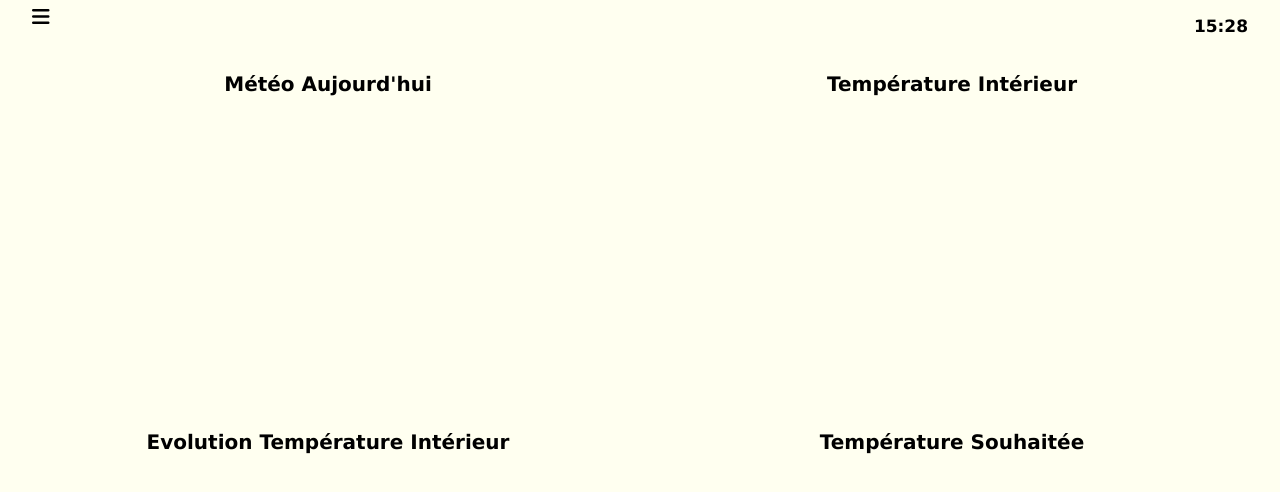
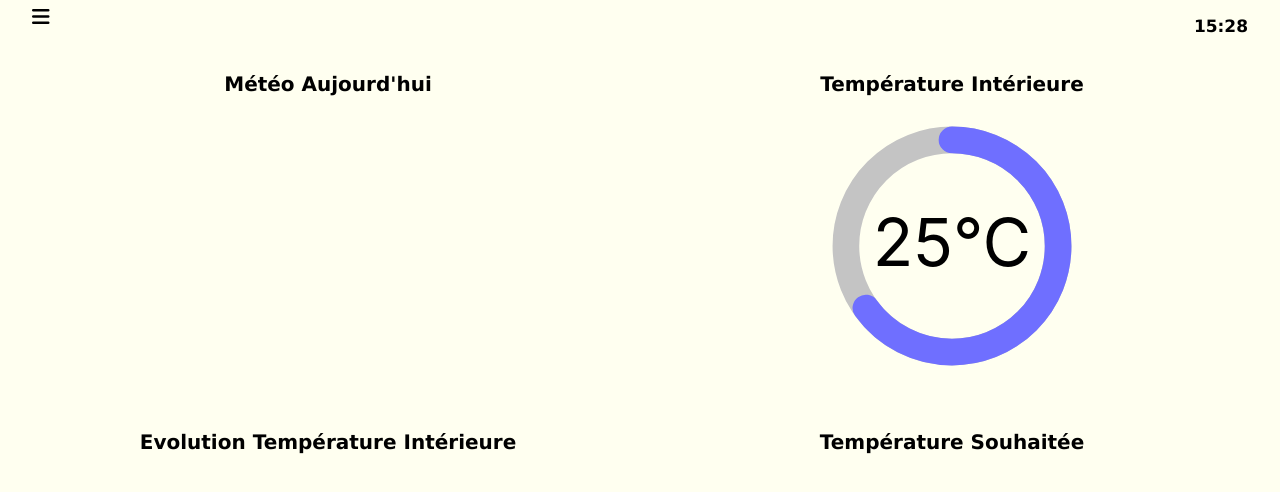
Before and after one commit to WilliamBamba/thermo_ia, a React (Create React App) app in the folder front/: page / in a window 1280 px wide. Shown: the top 492 px of the page. Built offline with nearby package versions, Linux system fonts and the light colour scheme; the HTML template or start-up script is replaced by a standard one.

Commit message:
Contenu Température Interieure fait

```diff
--- a/front/src/App.css
+++ b/front/src/App.css
@@ -84,7 +84,6 @@
   font-weight: bold;
   font-family: Verdana, Geneva, Tahoma, sans-serif;
   font-size: 20px;
-  flex: 1;
 }
 
 #info {
@@ -100,9 +99,16 @@
 #meteo {
   display: flex;
   flex: 1;
+  flex-direction: column;
 }
 
 #tempActuel {
+  display: flex;
+  flex: 1;
+  flex-direction: column;
+}
+
+#cercle {
   display: flex;
   flex: 1;
 }
@@ -110,9 +116,41 @@
 #tempEvolution {
   display: flex;
   flex: 1;
+  flex-direction: column;
 }
 
 #tempGestion {
   display: flex;
   flex: 1;
+  flex-direction: column;
 }
+
+/* Interface cercle */
+.circle-svg {
+  display: block;
+  margin: 10px auto;
+  max-height: 30vh;
+}
+.circle-svg text {
+  text-align:center;
+  color:black;
+  font-size:10px
+}
+.circle-svg path.percent {
+  stroke: #6f6fff;
+  fill: none;
+  stroke-width: 4;
+  stroke-linecap: round;
+  animation: progress 1s ease-out forwards;
+}
+.circle-svg path.around {
+    stroke: #c4c4c4;
+    fill: none;
+    stroke-width: 4;
+}
+
+@keyframes progress {
+  0% {
+    stroke-dasharray: 0 100;
+  }
+}
--- a/front/src/compenents/Info/TempActuel.js
+++ b/front/src/compenents/Info/TempActuel.js
@@ -6,7 +6,14 @@ export default ({store}) => {
 
     return (
         <div id='tempActuel'>
-            <p class='TitreSection'> Température Intérieur </p>
+            <p class='TitreSection'> Température Intérieure </p>
+            <div id='cercle'>
+                <svg viewBox="0 0 36 36" class="circle-svg">
+                    <path class="around" stroke-dasharray="100, 100" d="M18 2.0845 a 15.9155 15.9155 0 0 1 0 31.831 a 15.9155 15.9155 0 0 1 0 -31.831"></path>
+                    <path class="percent" stroke-dasharray="65, 100" d="M18 2.0845 a 15.9155 15.9155 0 0 1 0 31.831 a 15.9155 15.9155 0 0 1 0 -31.831"></path>
+                    <text x="18" y="14" text-anchor="middle" dy="7" font-size="20"> 25°C</text>
+                </svg>
+            </div>
         </div>
     );
 };
--- a/front/src/compenents/Temp/TempEvolution.js
+++ b/front/src/compenents/Temp/TempEvolution.js
@@ -6,7 +6,7 @@ export default ({store}) => {
 
     return (
         <div id='tempEvolution'>
-            <p class='TitreSection'> Evolution Température Intérieur </p>
+            <p class='TitreSection'> Evolution Température Intérieure </p>
         </div>
     );
 };
```
